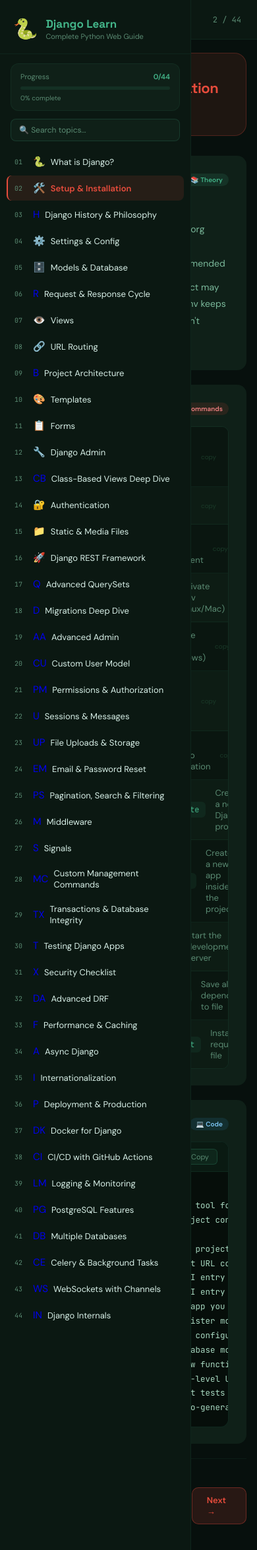
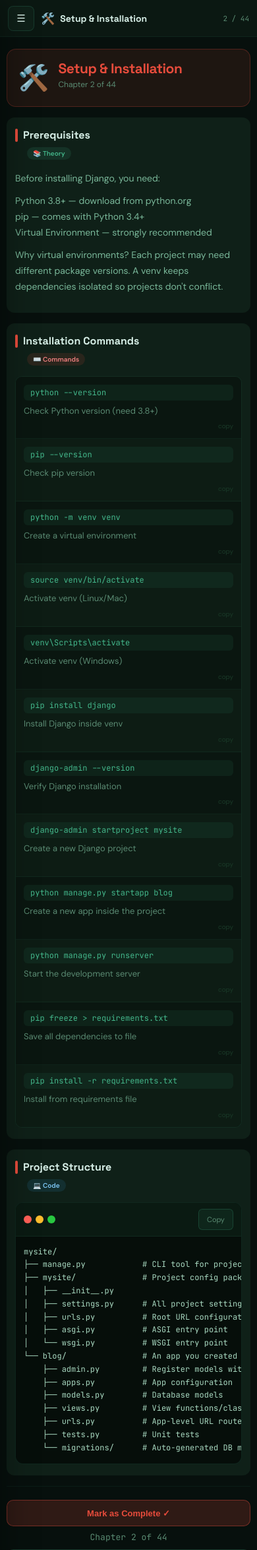
Before and after one commit to indreshmishra566-stack/DjangoLearn, a Django app: page /setup/ in a window 390 px wide. Shown: the top 2349 px of the page at 66% size. Run offline with Django 5.2, Linux system fonts and the light colour scheme; data comes from the database, SQL or seed files in the repository.

Commit message:
Improve mobile layout

```diff
--- a/learn/templates/learn/base.html
+++ b/learn/templates/learn/base.html
@@ -50,6 +50,7 @@
       {% endfor %}
     </nav>
   </aside>
+  <button class="sidebar-backdrop" id="sidebarBackdrop" aria-label="Close chapter menu"></button>
 
   <!-- MAIN -->
   <div class="main-area">
--- a/static/css/style.css
+++ b/static/css/style.css
@@ -17,7 +17,7 @@
 }
 
 html, body { height: 100%; }
-body { background: var(--bg); color: var(--text); font-family: 'DM Sans', sans-serif; -webkit-font-smoothing: antialiased; }
+body { background: var(--bg); color: var(--text); font-family: 'DM Sans', sans-serif; -webkit-font-smoothing: antialiased; overflow: hidden; }
 
 /* LAYOUT */
 .layout { display: flex; height: 100vh; overflow: hidden; }
@@ -28,8 +28,9 @@ body { background: var(--bg); color: var(--text); font-family: 'DM Sans', sans-s
 ::-webkit-scrollbar-thumb { background: rgba(68,183,139,0.15); border-radius: 99px; }
 
 /* SIDEBAR */
-.sidebar { width: var(--sidebar-w); flex-shrink: 0; background: var(--surface); border-right: 1px solid var(--border); display: flex; flex-direction: column; overflow: hidden; transition: width 0.3s ease; }
+.sidebar { width: var(--sidebar-w); flex-shrink: 0; background: var(--surface); border-right: 1px solid var(--border); display: flex; flex-direction: column; overflow: hidden; transition: width 0.3s ease, transform 0.25s ease; }
 .sidebar.closed { width: 0; }
+.sidebar-backdrop { display: none; }
 
 .sidebar-brand { display: flex; align-items: center; gap: 12px; padding: 24px 20px 18px; border-bottom: 1px solid var(--border); flex-shrink: 0; }
 .brand-icon { font-size: 30px; }
@@ -50,36 +51,36 @@ body { background: var(--bg); color: var(--text); font-family: 'DM Sans', sans-s
 .search-input::placeholder { color: var(--muted); }
 
 .chapter-nav { flex: 1; overflow-y: auto; padding: 4px 10px 20px; }
-.chapter-link { display: flex; align-items: center; gap: 8px; padding: 9px 10px; border-radius: 8px; text-decoration: none; margin-bottom: 2px; border-left: 2px solid transparent; transition: all 0.15s; }
+.chapter-link { display: flex; align-items: center; gap: 8px; padding: 9px 10px; border-radius: 8px; text-decoration: none; margin-bottom: 2px; border-left: 2px solid transparent; transition: all 0.15s; min-width: 0; }
 .chapter-link:hover { background: rgba(68,183,139,0.05); }
 .chapter-link.active { background: color-mix(in srgb, var(--ch-color, #44b78b) 12%, transparent); border-left-color: var(--ch-color, #44b78b); }
 .ch-num { font-size: 10px; color: var(--muted); font-family: 'JetBrains Mono', monospace; width: 20px; flex-shrink: 0; }
 .ch-icon { font-size: 15px; flex-shrink: 0; }
-.ch-title { font-size: 13px; color: var(--text); flex: 1; font-weight: 400; }
+.ch-title { font-size: 13px; color: var(--text); flex: 1; font-weight: 400; min-width: 0; overflow: hidden; text-overflow: ellipsis; white-space: nowrap; }
 .chapter-link.active .ch-title { color: var(--ch-color, #44b78b); font-weight: 600; }
 .ch-done { font-size: 11px; color: var(--green); }
 
 /* TOPBAR */
-.topbar { height: var(--topbar-h); display: flex; align-items: center; gap: 14px; padding: 0 24px; background: var(--surface); border-bottom: 1px solid var(--border); flex-shrink: 0; }
+.topbar { height: var(--topbar-h); display: flex; align-items: center; gap: 14px; padding: 0 24px; background: var(--surface); border-bottom: 1px solid var(--border); flex-shrink: 0; min-width: 0; }
 .toggle-btn { background: var(--card); border: 1px solid var(--border2); border-radius: 8px; color: var(--text); padding: 7px 11px; cursor: pointer; font-size: 15px; }
-.topbar-info { display: flex; align-items: center; gap: 8px; flex: 1; }
+.topbar-info { display: flex; align-items: center; gap: 8px; flex: 1; min-width: 0; }
 .topbar-icon { font-size: 18px; }
-.topbar-title { font-family: 'Space Grotesk', sans-serif; font-weight: 700; font-size: 15px; }
+.topbar-title { font-family: 'Space Grotesk', sans-serif; font-weight: 700; font-size: 15px; min-width: 0; overflow: hidden; text-overflow: ellipsis; white-space: nowrap; }
 .topbar-counter { font-size: 12px; color: var(--muted); font-family: 'JetBrains Mono', monospace; }
 
 /* CHAPTER VIEW */
 .chapter-view { max-width: 860px; margin: 0 auto; padding: 36px 32px 60px; }
 
-.chapter-hero { display: flex; align-items: center; gap: 20px; border-radius: 18px; padding: 28px 32px; margin-bottom: 30px; border-width: 1px; border-style: solid; }
+.chapter-hero { display: flex; align-items: center; gap: 20px; border-radius: 18px; padding: 28px 32px; margin-bottom: 30px; border-width: 1px; border-style: solid; min-width: 0; }
 .hero-icon { font-size: 52px; flex-shrink: 0; }
 .hero-title { font-family: 'Space Grotesk', sans-serif; font-size: 30px; font-weight: 800; letter-spacing: -0.5px; margin-bottom: 4px; }
 .hero-sub { font-size: 13px; color: var(--muted); }
 
 .section-card { background: var(--card); border: 1px solid var(--border); border-radius: 14px; padding: 24px 26px; margin-bottom: 22px; }
-.section-header { display: flex; align-items: center; gap: 10px; margin-bottom: 16px; }
+.section-header { display: flex; align-items: center; gap: 10px; margin-bottom: 16px; min-width: 0; }
 .section-accent { width: 4px; height: 22px; border-radius: 99px; flex-shrink: 0; }
-.section-title { font-family: 'Space Grotesk', sans-serif; font-size: 17px; font-weight: 700; flex: 1; }
-.section-badge { font-size: 10px; padding: 3px 9px; border-radius: 99px; font-weight: 600; }
+.section-title { font-family: 'Space Grotesk', sans-serif; font-size: 17px; font-weight: 700; flex: 1; min-width: 0; }
+.section-badge { font-size: 10px; padding: 3px 9px; border-radius: 99px; font-weight: 600; white-space: nowrap; }
 .badge-theory { background: rgba(68,183,139,0.12); color: #44b78b; }
 .badge-code { background: rgba(52,152,219,0.12); color: #7fc8f8; }
 .badge-commands { background: rgba(231,76,60,0.12); color: #f08080; }
@@ -107,12 +108,12 @@ pre { margin: 0; font-family: 'JetBrains Mono', monospace; font-size: 12.5px; li
 
 /* CMD TABLE */
 .cmd-table { border-radius: 10px; overflow: hidden; border: 1px solid var(--border); margin-top: 4px; }
-.cmd-row { display: flex; align-items: center; gap: 14px; padding: 11px 18px; border-bottom: 1px solid var(--border); cursor: pointer; transition: background 0.15s; }
+.cmd-row { display: flex; align-items: center; gap: 14px; padding: 11px 18px; border-bottom: 1px solid var(--border); cursor: pointer; transition: background 0.15s; min-width: 0; }
 .cmd-row:last-child { border-bottom: none; }
 .cmd-row:nth-child(odd) { background: #0a1610; }
 .cmd-row:nth-child(even) { background: #0d1c14; }
 .cmd-row:hover { background: #122010; }
-.cmd-code { background: rgba(68,183,139,0.08); color: var(--green); padding: 4px 10px; border-radius: 6px; font-family: 'JetBrains Mono', monospace; font-size: 12px; white-space: nowrap; flex-shrink: 0; }
+.cmd-code { background: rgba(68,183,139,0.08); color: var(--green); padding: 4px 10px; border-radius: 6px; font-family: 'JetBrains Mono', monospace; font-size: 12px; white-space: nowrap; flex-shrink: 0; max-width: 100%; overflow-x: auto; }
 .cmd-desc { color: var(--muted); font-size: 13px; flex: 1; }
 .cmd-copy-hint { font-size: 10px; color: #1a3a28; }
 
@@ -223,16 +224,119 @@ pre { margin: 0; font-family: 'JetBrains Mono', monospace; font-size: 12.5px; li
 .chapter-link.hidden { display: none; }
 
 @media (max-width: 768px) {
-  .sidebar { position: absolute; z-index: 100; height: 100%; }
-  .chapter-view { padding: 20px 16px 50px; }
-  .hero-title { font-size: 22px; }
+  :root { --topbar-h: 56px; }
+  body.nav-open { overflow: hidden; }
+  .layout { height: 100dvh; }
+  .sidebar {
+    position: fixed;
+    inset: 0 auto 0 0;
+    z-index: 120;
+    width: min(86vw, 320px);
+    height: 100dvh;
+    box-shadow: 22px 0 48px rgba(0,0,0,0.35);
+    transform: translateX(-105%);
+  }
+  .sidebar.closed { width: min(86vw, 320px); }
+  .sidebar.open { transform: translateX(0); }
+  .sidebar-backdrop {
+    position: fixed;
+    inset: 0;
+    z-index: 110;
+    display: block;
+    background: rgba(0,0,0,0.48);
+    border: 0;
+    opacity: 0;
+    pointer-events: none;
+    transition: opacity 0.2s ease;
+  }
+  body.nav-open .sidebar-backdrop {
+    opacity: 1;
+    pointer-events: auto;
+  }
+  .main-area { width: 100%; }
+  .topbar { gap: 10px; padding: 0 12px; }
+  .toggle-btn { min-width: 40px; min-height: 38px; padding: 6px 10px; }
+  .topbar-icon { font-size: 17px; }
+  .topbar-title { font-size: 14px; }
+  .topbar-counter { font-size: 11px; flex-shrink: 0; }
+  .chapter-view { max-width: none; padding: 18px 12px 42px; }
+  .chapter-hero {
+    gap: 14px;
+    padding: 18px 16px;
+    margin-bottom: 16px;
+    border-radius: 14px;
+  }
+  .hero-icon { font-size: 38px; }
+  .hero-title { font-size: 23px; line-height: 1.08; }
+  .section-card {
+    padding: 18px 14px;
+    margin-bottom: 16px;
+    border-radius: 12px;
+  }
+  .section-header {
+    align-items: flex-start;
+    flex-wrap: wrap;
+    gap: 8px;
+  }
+  .section-accent { height: 20px; }
+  .section-title { font-size: 16px; line-height: 1.25; flex-basis: calc(100% - 18px); }
+  .section-badge { margin-left: 18px; }
+  .theory-content { font-size: 14px; line-height: 1.72; }
+  .theory-content ul li { align-items: flex-start; }
+  .code-topbar { padding: 9px 12px; }
+  .copy-btn { min-height: 32px; padding: 5px 12px; }
+  .code-scroll { padding: 14px 12px; }
+  pre { font-size: 12px; line-height: 1.65; }
+  .cmd-row {
+    align-items: flex-start;
+    flex-direction: column;
+    gap: 7px;
+    padding: 12px;
+  }
+  .cmd-code {
+    width: 100%;
+    white-space: pre;
+  }
+  .cmd-desc { font-size: 13px; line-height: 1.45; }
+  .cmd-copy-hint { align-self: flex-end; }
+  .chapter-footer {
+    display: grid;
+    grid-template-columns: 1fr 1fr;
+    gap: 10px;
+    padding-top: 20px;
+  }
+  .chapter-footer > div {
+    grid-column: 1 / -1;
+    grid-row: 1;
+  }
+  .nav-btn {
+    width: 100%;
+    min-height: 40px;
+    padding: 10px 12px;
+    text-align: center;
+  }
   .support-card {
     grid-template-columns: 1fr;
-    padding: 20px;
+    gap: 18px;
+    margin-top: 24px;
+    padding: 18px 14px;
+    border-radius: 12px;
   }
+  .support-title { font-size: 19px; }
+  .support-text { font-size: 13px; line-height: 1.6; }
   .support-qr-card {
     justify-self: stretch;
-    width: min(100%, 240px);
+    width: min(100%, 220px);
     margin: 0 auto;
   }
 }
+
+@media (max-width: 420px) {
+  .chapter-view { padding-left: 10px; padding-right: 10px; }
+  .chapter-hero { align-items: flex-start; }
+  .hero-title { font-size: 21px; }
+  .hero-sub { font-size: 12px; }
+  .section-card { padding: 16px 12px; }
+  .chapter-footer { grid-template-columns: 1fr; }
+  .chapter-footer > div { grid-column: auto; }
+}
--- a/static/js/main.js
+++ b/static/js/main.js
@@ -1,11 +1,48 @@
 // Sidebar toggle
 const sidebar = document.getElementById('sidebar');
 const toggleBtn = document.getElementById('toggleBtn');
+const sidebarBackdrop = document.getElementById('sidebarBackdrop');
+const mobileQuery = window.matchMedia('(max-width: 768px)');
+
+function isMobileNav() {
+  return mobileQuery.matches;
+}
+
+function setMobileMenu(open) {
+  if (!sidebar) return;
+  sidebar.classList.toggle('open', open);
+  document.body.classList.toggle('nav-open', open);
+  if (toggleBtn) {
+    toggleBtn.setAttribute('aria-expanded', open ? 'true' : 'false');
+  }
+}
+
+function closeMobileMenu() {
+  setMobileMenu(false);
+}
+
 if (toggleBtn && sidebar) {
+  toggleBtn.setAttribute('aria-controls', 'sidebar');
+  toggleBtn.setAttribute('aria-expanded', 'false');
   toggleBtn.addEventListener('click', () => {
-    sidebar.classList.toggle('closed');
+    if (isMobileNav()) {
+      setMobileMenu(!sidebar.classList.contains('open'));
+    } else {
+      sidebar.classList.toggle('closed');
+    }
   });
 }
+
+if (sidebarBackdrop) {
+  sidebarBackdrop.addEventListener('click', closeMobileMenu);
+}
+
+mobileQuery.addEventListener('change', () => {
+  closeMobileMenu();
+  if (sidebar && isMobileNav()) {
+    sidebar.classList.remove('closed');
+  }
+});
 
 // Copy code buttons
 document.querySelectorAll('.copy-btn').forEach(btn => {
@@ -55,6 +92,10 @@ if (searchInput) {
   });
 }
 
+document.querySelectorAll('.chapter-link').forEach(link => {
+  link.addEventListener('click', closeMobileMenu);
+});
+
 // Track completed chapters in localStorage
 const completeBtn = document.getElementById('completeBtn');
 const slug = document.body.dataset.slug;
```
